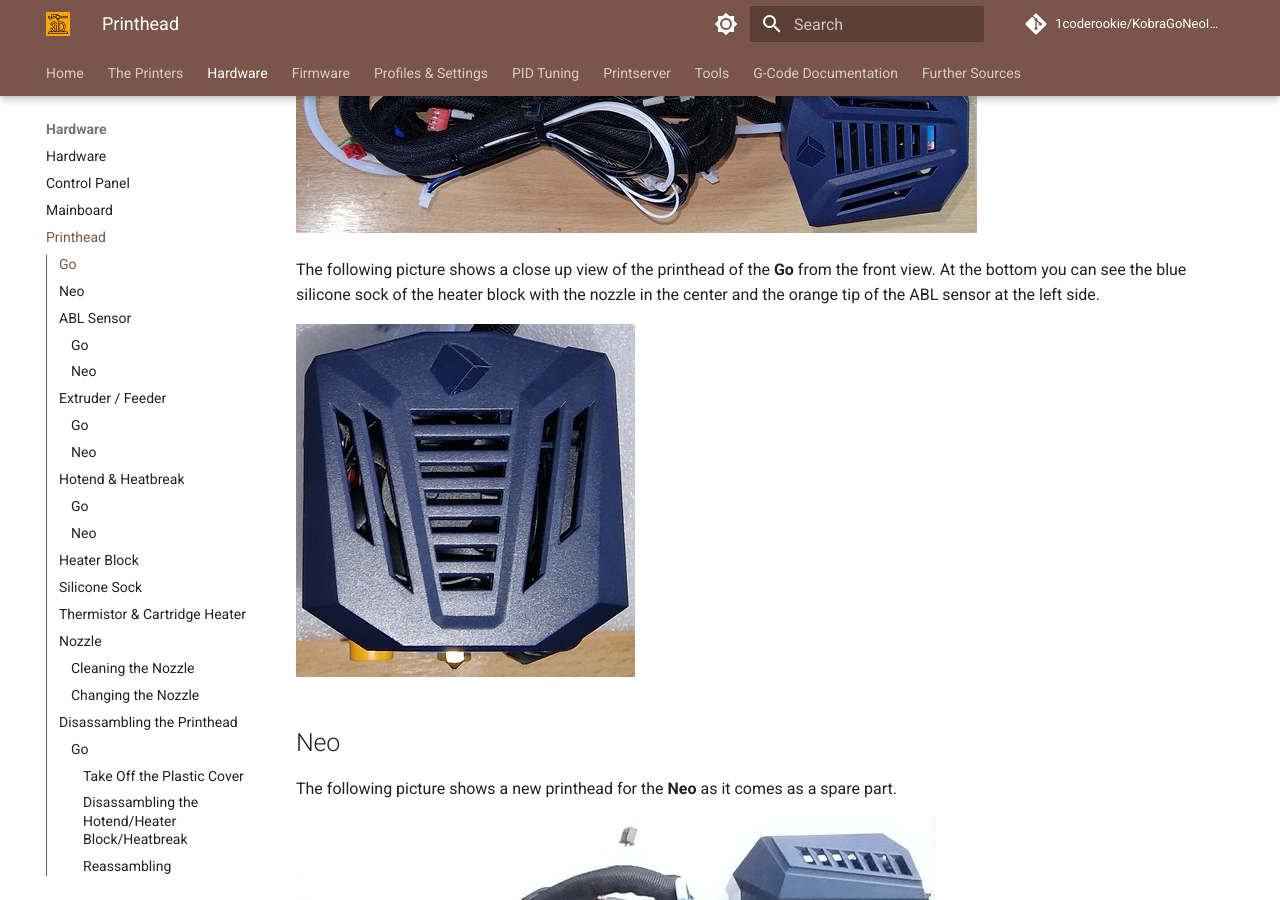
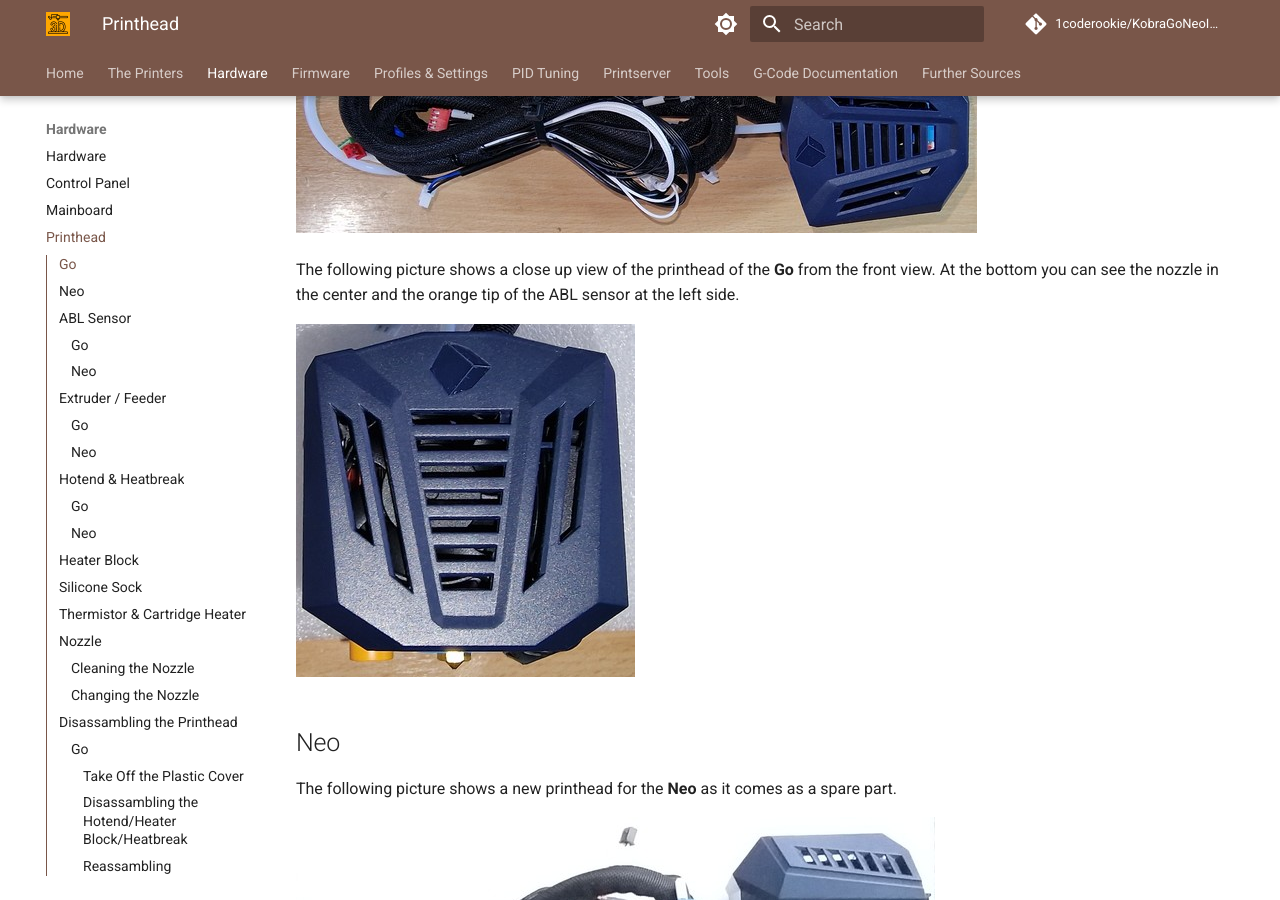
Before and after one commit to 1coderookie/KobraGoNeoInsights, an MkDocs documentation site: the page built from docs/hardware/printhead.md, in a window 1280 px wide and 900 px high, scrolled down 631 px. Built offline with MkDocs 1.6.1 and Material for MkDocs 9.7.7, drawn with Linux system fonts in a browser that asks for light colours; comment, search, counter and statistics services are not loaded.

Commit message:
Update printhead.md

```diff
--- a/docs/hardware/printhead.md
+++ b/docs/hardware/printhead.md
@@ -13,7 +13,7 @@ The following picture shows a new printhead for the **Go** as it comes as a spar
 
 ![New Neo print head spare part](../assets/images/head_go_spare_web.jpg)
 
-The following picture shows a close up view of the printhead of the **Go** from the front view. At the bottom you can see the blue silicone sock of the heater block with the nozzle in the center and the orange tip of the ABL sensor at the left side.
+The following picture shows a close up view of the printhead of the **Go** from the front view. At the bottom you can see the nozzle in the center and the orange tip of the ABL sensor at the left side.
 
 ![Neo printhead front view](../assets/images/head_go_front_web.jpg)
 
```
